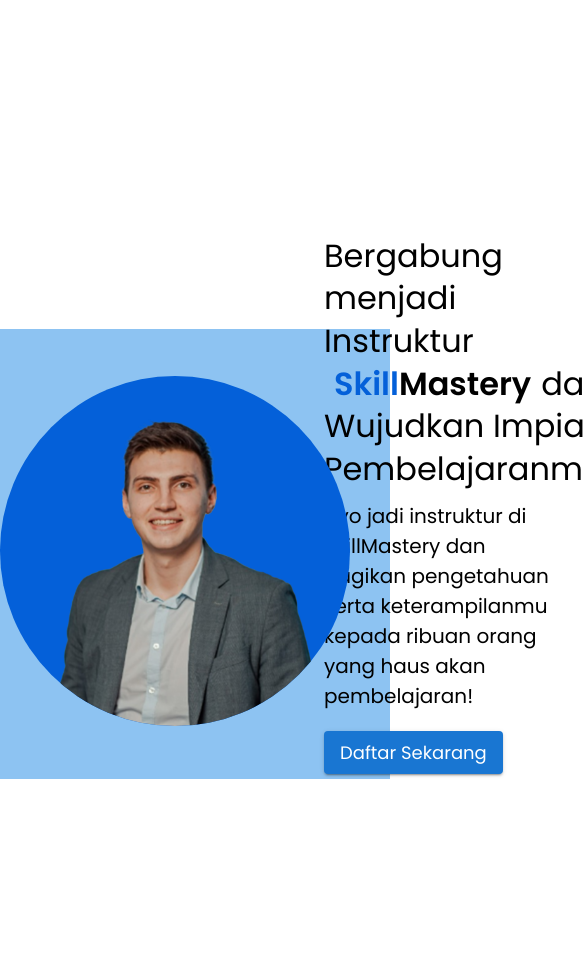
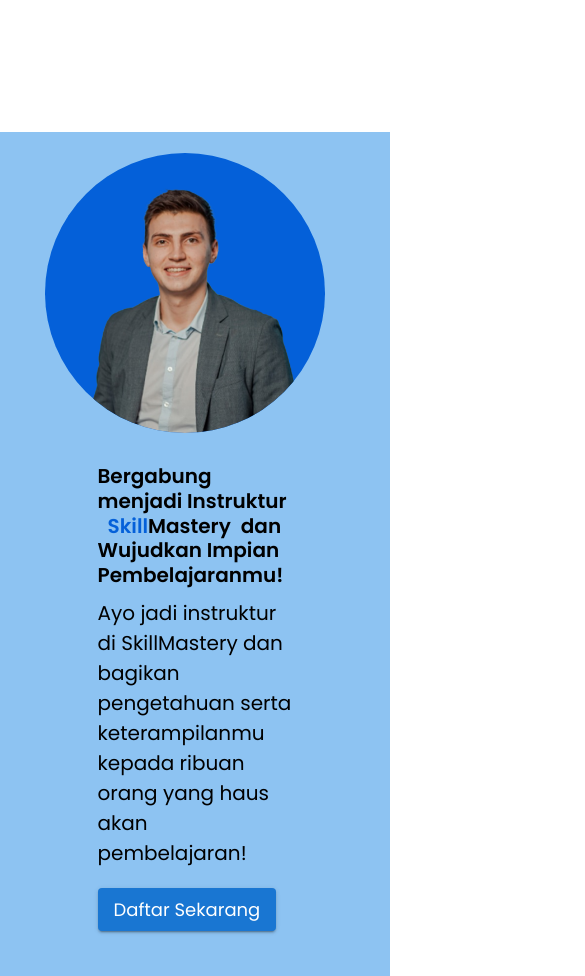
Before and after one commit to tugas-akhir-fs26/FE-SkillMastery, a React (Vite) app: page / in a window 390 px wide. Shown: the part 2500-3476 px from the top of the page, 585 px wide, since content can reach past the window. Built offline with nearby package versions, Linux system fonts and the light colour scheme.

Commit message:
responsive instruktur section

```diff
--- a/src/components/homepage/bai.jsx
+++ b/src/components/homepage/bai.jsx
@@ -6,7 +6,7 @@
 export default function MentorSection() {
   return (
     <Box
-      sx={{ display: "flex", justifyContent: "center", alignItems: "center", height : "100vh" }}
+      sx={{ display: "flex", justifyContent: "center", alignItems: "center", height : "100vh", flexDirection : {xs : "column", md : "row"} }}
     >
 
     <div className={`${Style.bai_ct}`}>
@@ -18,14 +18,14 @@
         sx={{
           display: "flex",
           flexDirection: "column",
-          width: "60vw",
+          width: "50vw",
           alignItems: "start",
           justifyContent: "center",
           marginBottom: "100px",
           p:3
         }}
       >
-        <Typography variant="h5" sx={{ fontSize: "32px" }}>
+        <Typography variant="h4" sx={{ fontSize: {xs : "20px" ,md:"32px"}, fontWeight : 600 }}>
           Bergabung menjadi Instruktur
           {/* Render Logo SkillMastery */}
           <div className={`${Style.logo_wrapper}`}>
--- a/src/components/homepage/bai.module.css
+++ b/src/components/homepage/bai.module.css
@@ -36,3 +36,29 @@
     height: 450px;
     background-color: #8DC3F2;
 }
+
+@media screen and (max-width: 768px){
+    .bai_ct{
+        flex-direction: column ;
+        align-items: center;
+        justify-content: center;
+        height: 100vh;
+    }
+    .img_wrapper img{
+        width: 280px;
+    }
+
+    .img_wrapper .circle{
+        width: 280px;
+        height: 280px;
+    }
+
+    .logo{
+        font-size: 20px;
+        color: #0460D9;
+    }
+
+    .img_wrapper{
+        margin-top: 100px;
+    }
+}
```
